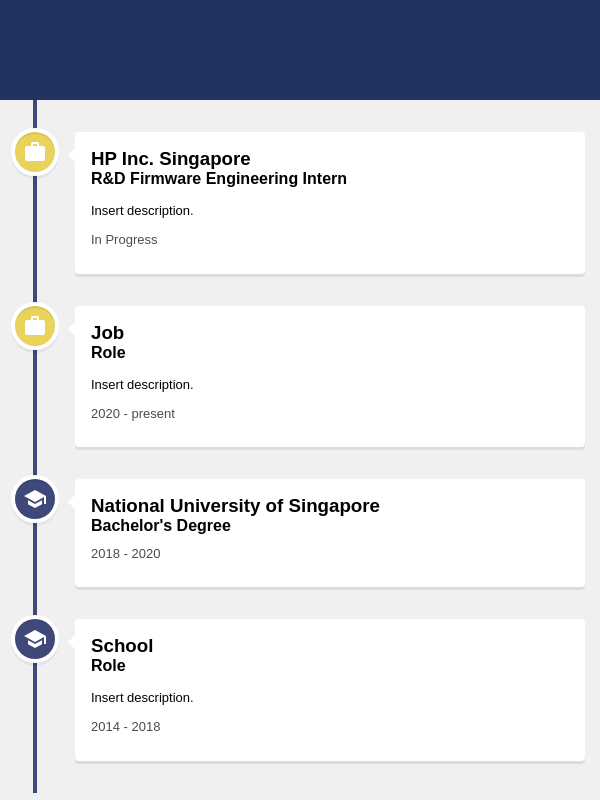
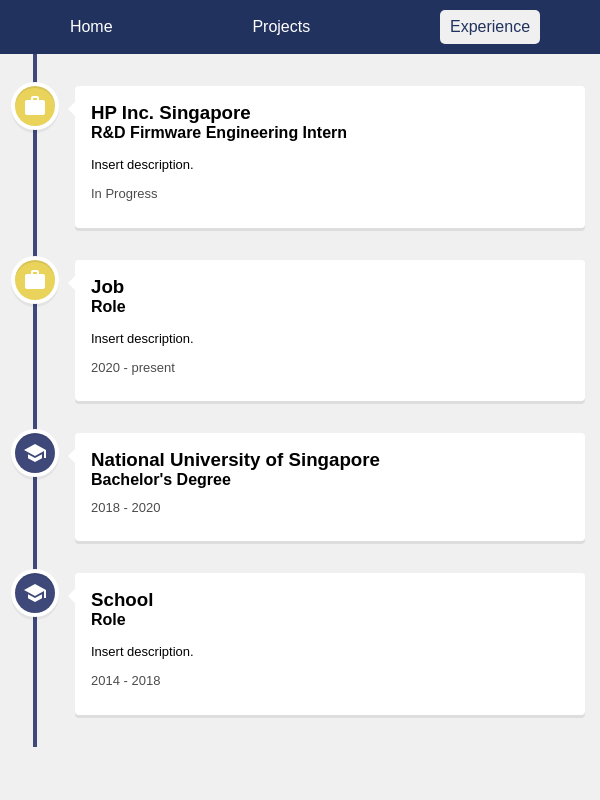
Before and after one commit to renzocanare/portfolio-website, a React (Create React App) app: page /experience in a window 600 px wide. Shown: the top 800 px of the page. Built offline with nearby package versions, Linux system fonts and the light colour scheme.

Commit message:
Update compatability with mobile devices

```diff
--- a/src/components/Navbar.js
+++ b/src/components/Navbar.js
@@ -1,11 +1,10 @@
 import React, { useEffect, useState } from "react";
-import { Link, useLocation } from "react-router-dom";
+import { NavLink, useLocation } from "react-router-dom";
 import "../styles/Navbar.css";
 import ReorderIcon from "@mui/icons-material/Reorder";
 
 function Navbar() {
   const [expandNavbar, setExpandNavbar] = useState(false);
-
   const location = useLocation();
 
   useEffect(() => {
@@ -24,9 +23,9 @@
         </button>
       </div>
       <div className="links">
-        <Link to="/"> Home </Link>
-        <Link to="/projects"> Projects </Link>
-        <Link to="/experience"> Experience </Link>
+        <NavLink exact to="/" activeClassName="active"> Home </NavLink>
+        <NavLink to="/projects" activeClassName="active"> Projects </NavLink>
+        <NavLink to="/experience" activeClassName="active"> Experience </NavLink>
       </div>
     </div>
   );
--- a/src/styles/DynamicText.css
+++ b/src/styles/DynamicText.css
@@ -20,16 +20,16 @@
     50% { opacity: 0; }
   }
 
-  @media (max-width: 768px) {
+  @media only screen and (max-width: 768px) {
     .dynamic-text-container {
         font-size: 2.0em;
-        white-space: wrap;
+        white-space: normal;
       }
   }
 
-  @media (max-width: 480px) {
+  @media only screen and (max-width: 480px) {
     .dynamic-text-container {
         font-size: 1.5em;
-        white-space: wrap;
+        white-space: normal;
       }
   }
--- a/src/styles/Home.css
+++ b/src/styles/Home.css
@@ -18,7 +18,7 @@
 
   .about {
     width: 100%;
-    height: calc(100vh - 100px);
+    height: calc(100vh - 80px);
     display: flex;
     flex-direction: column;
     justify-content: center;
--- a/src/styles/Navbar.css
+++ b/src/styles/Navbar.css
@@ -2,87 +2,102 @@
   width: 100%;
   height: 100px;
   background: #21325e;
+  display: flex;
+  align-items: center;
+  justify-content: center;
 }
 
 .links {
-    width: 100%;
-    height: 100%;
   display: flex;
   align-items: center;
   justify-content: center;
-    color: white;
+  flex-wrap: wrap;
 }
 
 .navbar a {
   color: white;
   text-decoration: none;
-    margin: 20px;
+  padding: 10px 20px;
+  margin: 0 10px;
   font-size: 25px;
+  transition: background-color 0.3s, color 0.3s;
+}
+
+.navbar a.active {
+  background-color: #f0f0f0;
+  color: #21325e;
+  border-radius: 5px;
+}
+
+.navbar a:hover,
+.navbar a:focus {
+  background-color: #f0f0f0;
+  color: #21325e;
+  border-radius: 5px;
+}
+
+.toggleButton {
+  display: none;
+}
+
+@media only screen and (max-width: 600px) {
+  .navbar {
+    height: auto;
+    flex-direction: column;
+    padding: 10px 0;
   }
 
   .toggleButton {
     width: 100%;
-    height: 100px;
-    display: flex;
-    align-items: center;
-    justify-content: flex-end;
+    justify-content: space-between;
+    padding: 0 10px;
+    order: 1;
   }
 
   .toggleButton svg {
-    font-size: 50px;
+    font-size: 40px;
   }
-  .toggleButton button {
-    margin-right: 20px;
-    background-color: transparent;
-    border: none;
-    color: white;
-    cursor: pointer;
+
+  .links {
+    width: 100%;
+    height: auto;
+    flex-direction: row;
+    flex-wrap: nowrap;
+    justify-content: space-around;
+    order: 0;
+  }
+
+  .navbar a {
+    font-size: 16px;
+    padding: 8px 10px;
+    margin: 0;
   }
 
   #open {
-    height: 100vh;
-  }
-
-  #open .links {
-    flex-direction: column;
-    justify-content: flex-start;
-    margin-top: 100px;
-  }
-
-  #open a {
-    width: 100%;
-    text-align: center;
-  }
-
-  @media only screen and (max-width: 900px) {
-    .navbar a {
-      width: 70px;
-    }
-  }
-
-  @media only screen and (max-width: 600px) {
-    .toggleButton {
-      display: flex;
-    }
-    #close a {
-      display: none;
-    }
-  }
-
-  @media only screen and (min-width: 600px) {
-    .toggleButton {
-      display: none;
-    }
-
-    .hiddenLinks {
-      display: none;
-    }
-
-    #open {
-      height: 100px;
+    height: auto;
   }
 
   #open .links {
     flex-direction: row;
   }
 }
+
+#open {
+  height: auto;
+}
+
+#open .links {
+  flex-direction: column;
+  align-items: center;
+}
+
+#open a {
+  width: 100%;
+  padding: 15px;
+  margin: 5px 0;
+  border-bottom: 1px solid white;
+}
+
+#open a:last-child {
+  border-bottom: none;
+}
--- a/src/styles/ScrollButton.js
+++ b/src/styles/ScrollButton.js
@@ -12,14 +12,14 @@
   color: gray;
 
   /* Media query for tablets */
-  @media (max-width: 768px) {
+  @media only screen and (max-width: 768px) {
     left: 90%; /* Adjust position for smaller screens */
     font-size: 2rem; /* Smaller font size */
     bottom: 40px; /* Adjust bottom position */
   }
 
   /* Media query for mobile devices */
-  @media (max-width: 480px) {
+  @media only screen and (max-width: 480px) {
     left: 90%; /* Adjust position for very small screens */
     font-size: 1.5rem; /* Even smaller font size */
     bottom: 30px; /* Adjust bottom position */
```
Lines whose indentation alone changed are shown as unchanged.
